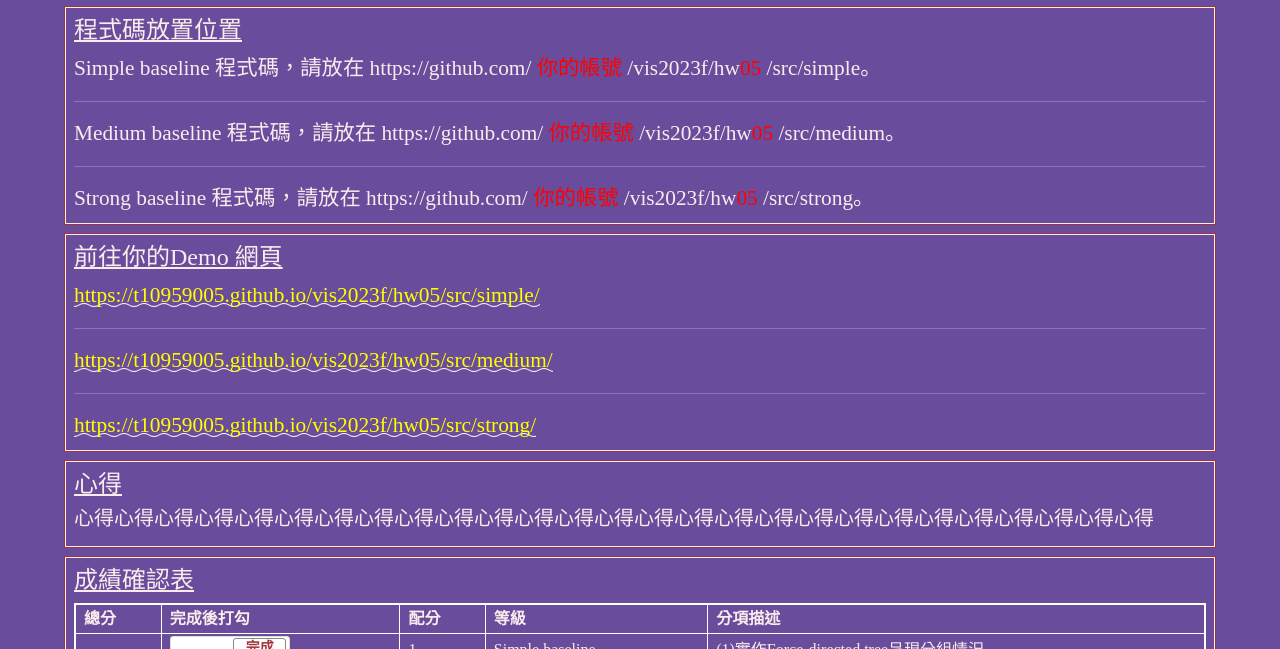
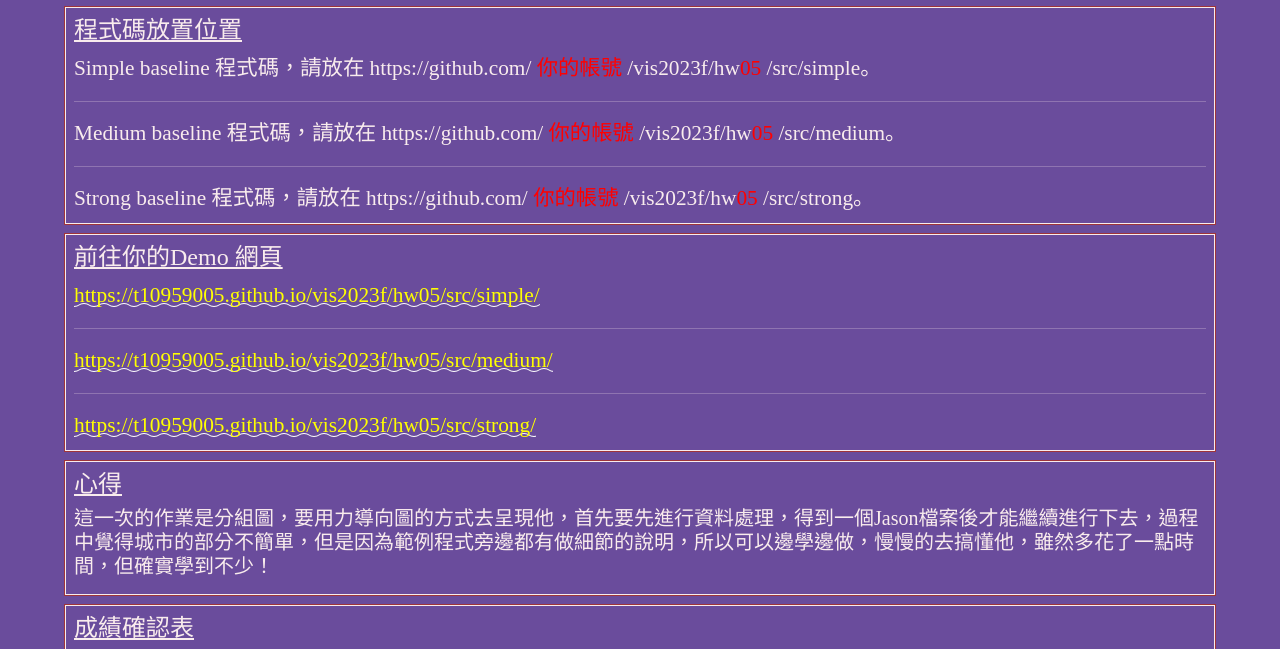
Before and after one commit to t10959005/vis2023f, a plain HTML site: page hw05/index.html in a window 1280 px wide. Shown: the part 86-735 px from the top of the page. Drawn offline with nearby package versions, Linux system fonts and the light colour scheme.

Commit message:
Update index.html

```diff
--- a/hw05/index.html
+++ b/hw05/index.html
@@ -227,7 +227,8 @@
     <div class="col-md-12 twenty">
       <h4><u>心得</u></h4>
       <h5>
-        心得心得心得心得心得心得心得心得心得心得心得心得心得心得心得心得心得心得心得心得心得心得心得心得心得心得心得</h5>
+        這一次的作業是分組圖，要用力導向圖的方式去呈現他，首先要先進行資料處理，得到一個Jason檔案後才能繼續進行下去，過程中覺得城市的部分不簡單，但是因為範例程式旁邊都有做細節的說明，所以可以邊學邊做，慢慢的去搞懂他，雖然多花了一點時間，但確實學到不少！
+      </h5>
     </div>
   </div>
 
```
